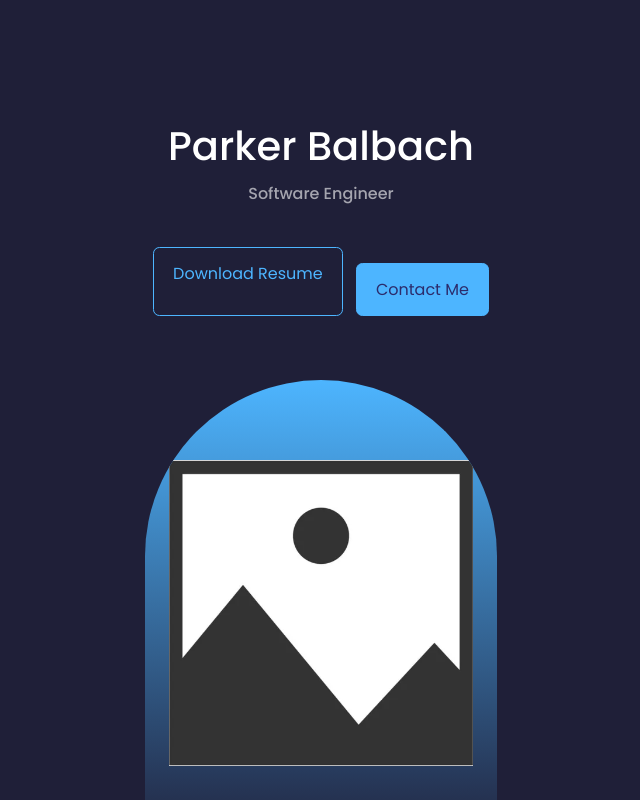
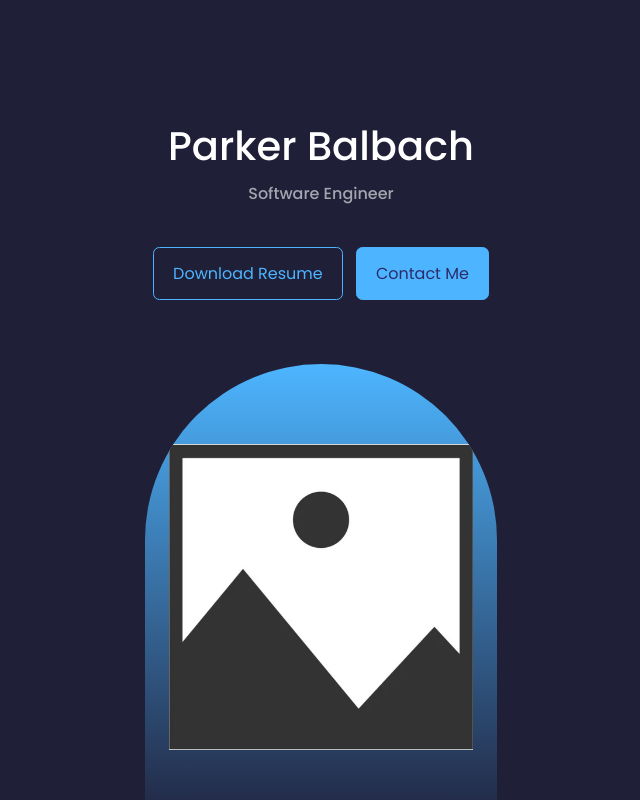
Before and after one commit to ParkerBalbach/online_resume, a React (Create React App) app: page / in a window 1280 px wide. Shown: the top 800 px of the page, without its empty margins (319-959 px from the left). Built offline with nearby package versions, Linux system fonts and the light colour scheme.

Commit message:
added margin 0 to btn-primary inorder to fix (#40)

```diff
--- a/src/components/header/header.css
+++ b/src/components/header/header.css
@@ -16,6 +16,12 @@ header {
     display: flex;
     gap: 0.8rem;
     justify-content: center;
+}
+
+.btn.btn-primary {
+    background: var(--color-primary);
+    color: var(--color-light-bg);
+    margin-top: 0; /* Used to get rid of the margin that was causing the misalignment */
 }
 
 /* Resume Picture */
```
